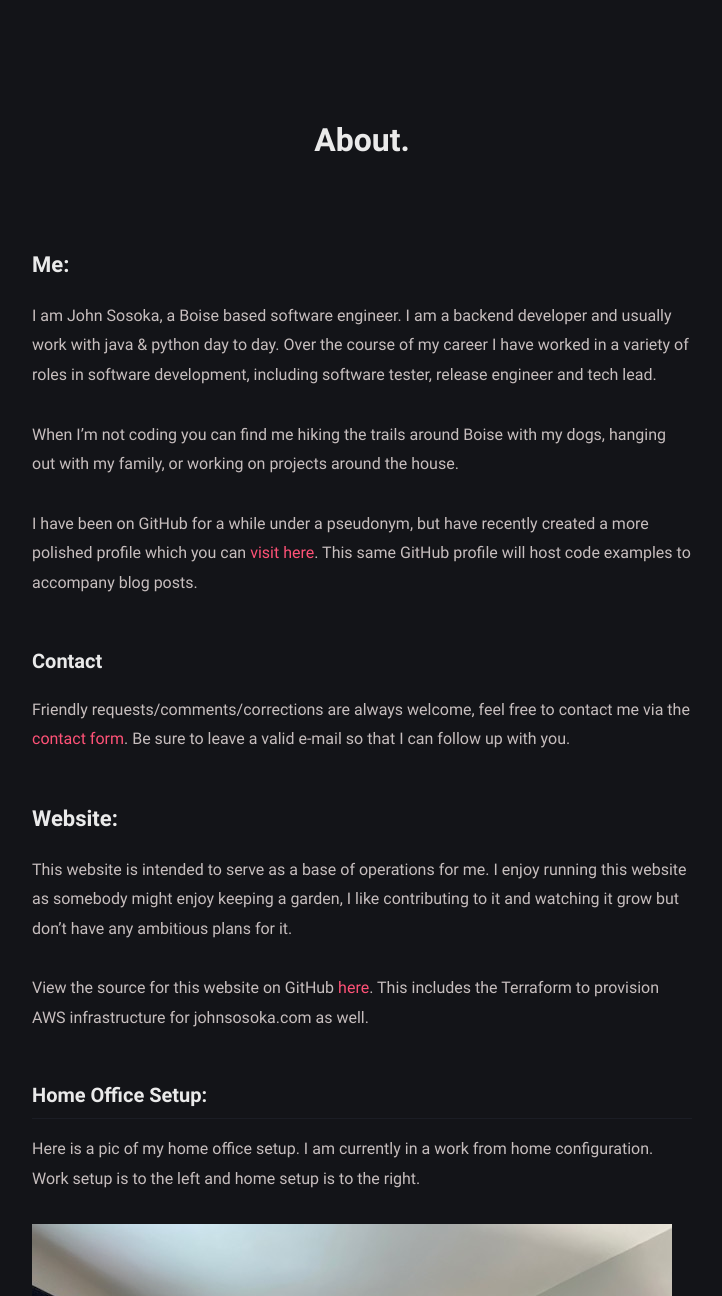
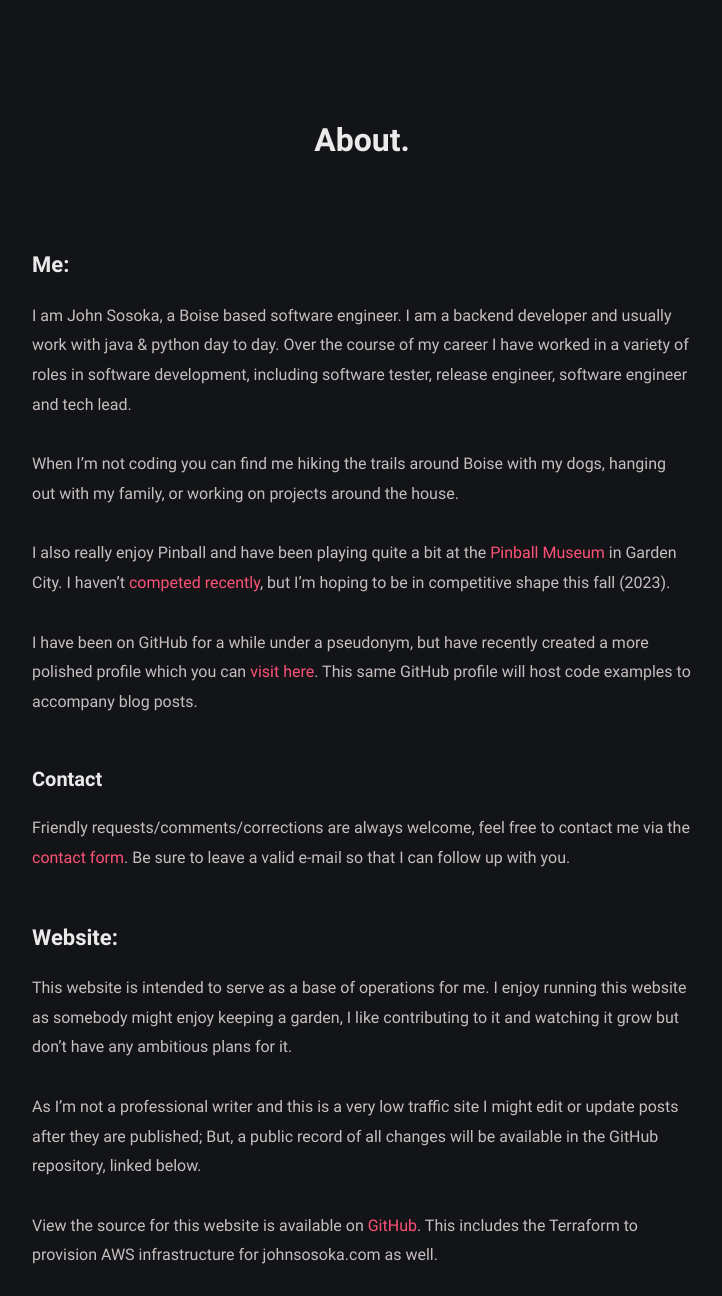
Before and after one commit to johnsosoka/site-johnsosoka-com, a Jekyll site: the page built from website/pages/about.md, in a window 1280 px wide and 1400 px high, cut to the strip 104-1400 px from the top of the window. Shown: the whole strip, without its empty margins (278-1000 px from the left). Built offline with Jekyll 4.4.1, drawn with Linux system fonts in a browser that asks for light colours.

Commit message:
readme changes, title adjustments, about changes

```diff
--- a/website/pages/about.md
+++ b/website/pages/about.md
@@ -10,10 +10,14 @@ comments: false
 
 I am John Sosoka, a Boise based software engineer. I am a backend developer and usually work
 with java & python day to day. Over the course of my career I have worked in a variety of roles in software development,
-including software tester, release engineer and tech lead.
+including software tester, release engineer, software engineer and tech lead.
 
 When I'm not coding you can find me hiking the trails around Boise with my dogs, hanging out with my family, or
 working on projects around the house.
+
+I also really enjoy Pinball and have been playing quite a bit at the [Pinball Museum](https://idahopinballmuseum.com/)
+in Garden City. I haven't [competed recently](https://www.ifpapinball.com/player.php?p=50104#past), but I'm hoping to
+be in competitive shape this fall (2023).
 
 I have been on GitHub for a while under a pseudonym, but have recently created a more polished profile which you can
 [visit here](https://github.com/johnsosoka). This same GitHub profile will host code examples to accompany blog posts.
@@ -28,7 +32,10 @@ Be sure to leave a valid e-mail so that I can follow up with you.
 This website is intended to serve as a base of operations for me. I enjoy running this website as somebody might enjoy
 keeping a garden, I like contributing to it and watching it grow but don't have any ambitious plans for it.
 
-View the source for this website on GitHub [here](https://github.com/johnsosoka/jscom-blog). This includes the
+As I'm not a professional writer and this is a very low traffic site I might edit or update posts after they are
+published; But, a public record of all changes will be available in the GitHub repository, linked below.
+
+View the source for this website is available on [GitHub](https://github.com/johnsosoka/jscom-blog). This includes the
 Terraform to provision AWS infrastructure for johnsosoka.com as well.
 
 ### Home Office Setup:
```
Also changed, not shown: website/blog/_posts/2021-12-24-contact-me-form-services.md (+1 -1 lines), website/blog/_posts/2022-01-01-usb-foot-pedals.md (+1 -2 lines), website/blog/_posts/2022-01-16-recursive-acronym-tips.md (+2 -2 lines), README.md.
